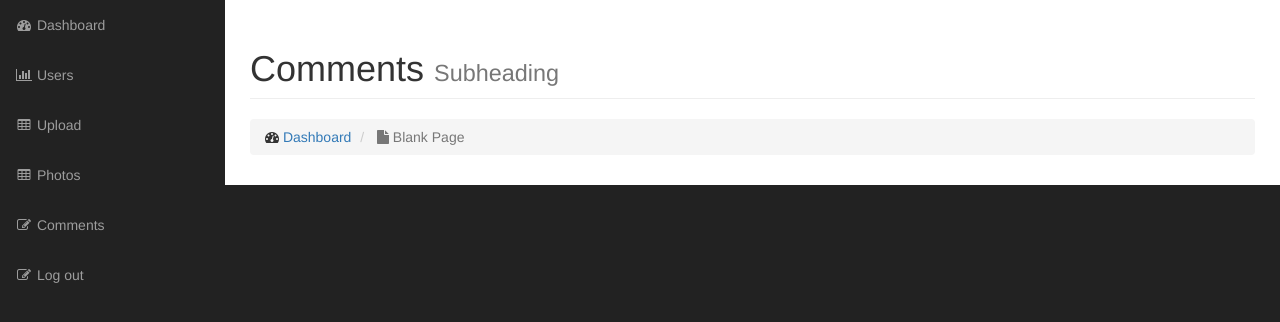
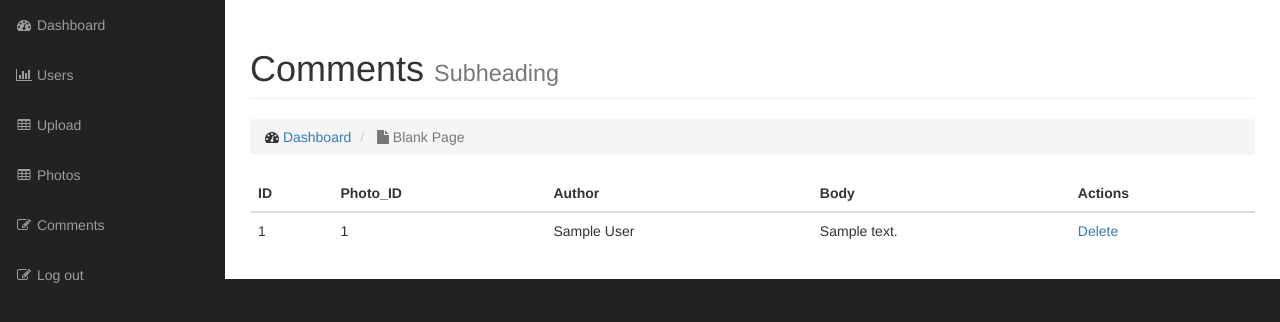
Before and after one commit to Stanko172/PHP_Gallery_app, a PHP site: page /admin/comments.php in a window 1280 px wide. Shown: the part 51-373 px from the top of the page. Run offline with PHP 8.4, Linux system fonts and the light colour scheme; the visitor is signed in with stand-in values (Sample User, id 1); tables that the repository leaves empty or names only in its code hold one stand-in row (values such as "Sample post"); grey boxes labelled with a size stand in for pictures from a placeholder-image service; some libraries are stand-ins or nearby versions.

Commit message:
added comments section on admin and delete comment feature

```diff
--- a/admin/comments.php
+++ b/admin/comments.php
@@ -1,4 +1,10 @@
 <?php include("includes/header.php"); ?>
+
+<?php
+
+    $comments = Comment::get_all();
+
+?>
 
         <!-- Navigation -->
         <nav class="navbar navbar-inverse navbar-fixed-top" role="navigation">
@@ -32,6 +38,28 @@
                                 <i class="fa fa-file"></i> Blank Page
                             </li>
                         </ol>
+                        <table class="table">
+                            <thead>
+                                <tr>
+                                <th scope="col">ID</th>
+                                <th scope="col">Photo_ID</th>
+                                <th scope="col">Author</th>
+                                <th scope="col">Body</th>
+                                <th scope="col">Actions</th>
+                                </tr>
+                            </thead>
+                            <tbody>
+                            <?php  foreach($comments as $comment) : ?>
+                                <tr>
+                                <td><?php echo $comment->id; ?></td>
+                                <td><?php echo $comment->photo_id; ?></td>
+                                <td><?php echo $comment->author; ?></td>
+                                <td><?php echo $comment->body; ?></td>
+                                <td><a href="delete_comment.php?id=<?php echo $comment->id; ?>">Delete</a></td>
+                                </tr>
+                            </tbody>
+                            <? endforeach ?>
+                        </table>
                     </div>
                 </div>
 
```
Also changed, not shown: admin/delete_comment.php (added, +27 -0 lines).
